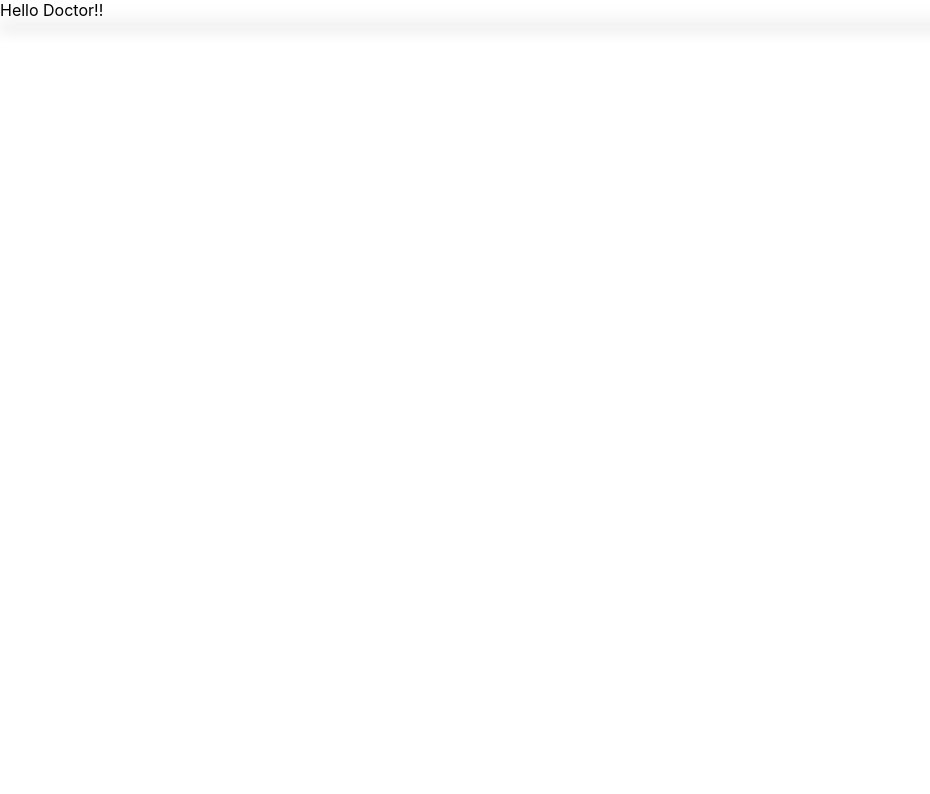
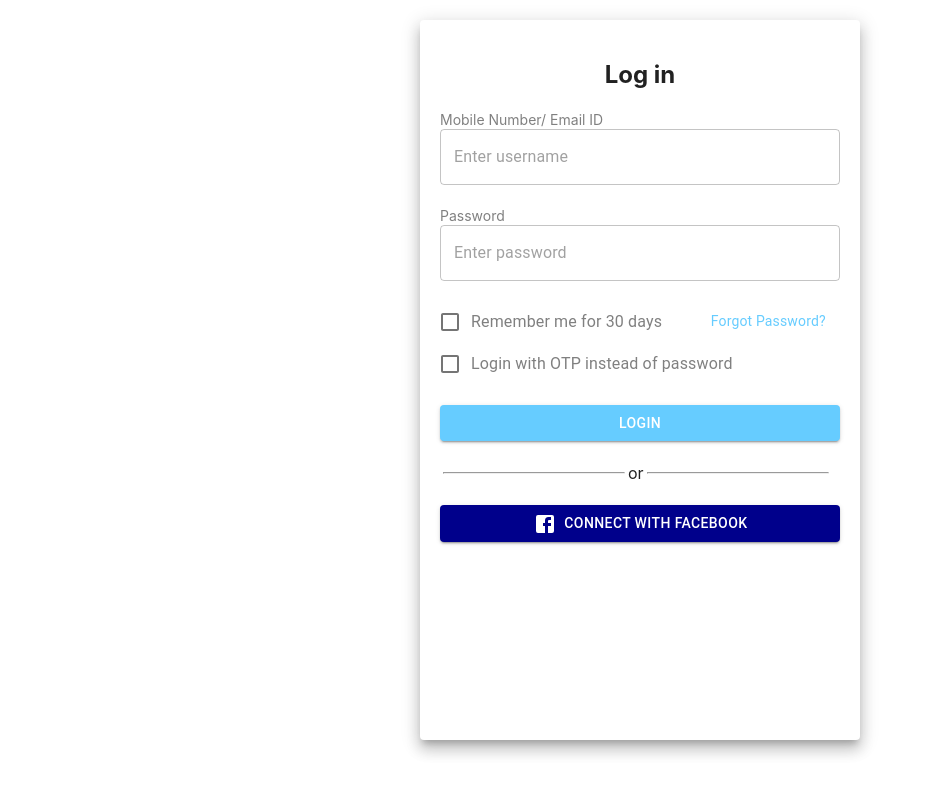
Before and after one commit to avin-kumar-sharma/myDoctor, a React (Create React App) app: page / in a window 1280 px wide. Shown: the top 794 px of the page, without its empty margins (0-930 px from the left). Built offline with nearby package versions, Linux system fonts and the light colour scheme.

Commit message:
login page

```diff
--- a/src/App.js
+++ b/src/App.js
@@ -2,7 +2,7 @@ import Login from "./Components/Login";
 function App() {
   return (
     <div className="App">
-      Hello Doctor!!
+
       <Login/>
     </div>
   );
--- a/src/Components/Login.js
+++ b/src/Components/Login.js
@@ -1,10 +1,48 @@
 import React from 'react';
-import {Grid,Paper} from '@material-ui/core';
+import {Grid,Paper,TextField,Checkbox,Button,Typography,Link} from '@material-ui/core';
+import FormControlLabel from '@material-ui/core/FormControlLabel';
+import FacebookIcon from '@material-ui/icons/Facebook';
 const Login=()=>{
+    const paperStyle={padding :20,height:'85vh',width:400,margin:"20px auto"}
+    const label={fontSize:14,fontWeight:400,color:'grey'}
+    const color={backgroundColor:'rgb(102, 204, 255)',color:'white'}
+    const skyblue={color:'rgb(102, 204, 255)',fontSize:14}
+    const half={width:180,alignItems:"center"}
+    const colordark={backgroundColor:"darkBlue",color:"white"}
 return(
     <>
     <Grid>
-        <Paper elevation={10}></Paper>
+        <Paper elevation={10} style={paperStyle}>
+           <Grid align="center"> <h2>Log in</h2></Grid>
+           <label style={label}>Mobile Number/ Email ID</label>
+           <TextField variant="outlined" type="email tel"  placeholder='Enter username' fullWidth required></TextField><br/><br/>
+           <label style={label}>Password</label>
+           <TextField variant="outlined" type='password'  placeholder='Enter password' fullWidth required></TextField><br/><br/>
+           <Typography>
+          <FormControlLabel control={ <Checkbox
+
+       color=""
+        inputProps={{ 'aria-label': 'secondary checkbox' }}
+      />}label='Remember me for 30 days' style={label}/>
+
+  <Link style={skyblue} href="#" >&nbsp;&nbsp;&nbsp;&nbsp;&nbsp;&nbsp;&nbsp;&nbsp;
+    Forgot Password?
+  </Link>
+</Typography>
+      <FormControlLabel control={ <Checkbox
+
+        color=""
+        inputProps={{ 'aria-label': 'secondary checkbox' }}
+      />}label='Login with OTP instead of password' style={label}/><br/><br/>
+      <Button fullWidth style={color} variant="contained"   >
+  Login
+</Button><br/><br/>
+<table><tr colspan="2"><td><hr style={half}></hr></td>or<td><hr style={half}></hr></td></tr></table><br/>
+<Button fullWidth style={colordark} variant="contained"   >
+ <FacebookIcon></FacebookIcon>&nbsp; Connect with Facebook
+</Button>
+
+        </Paper>
     </Grid>
     </>
 )
```
